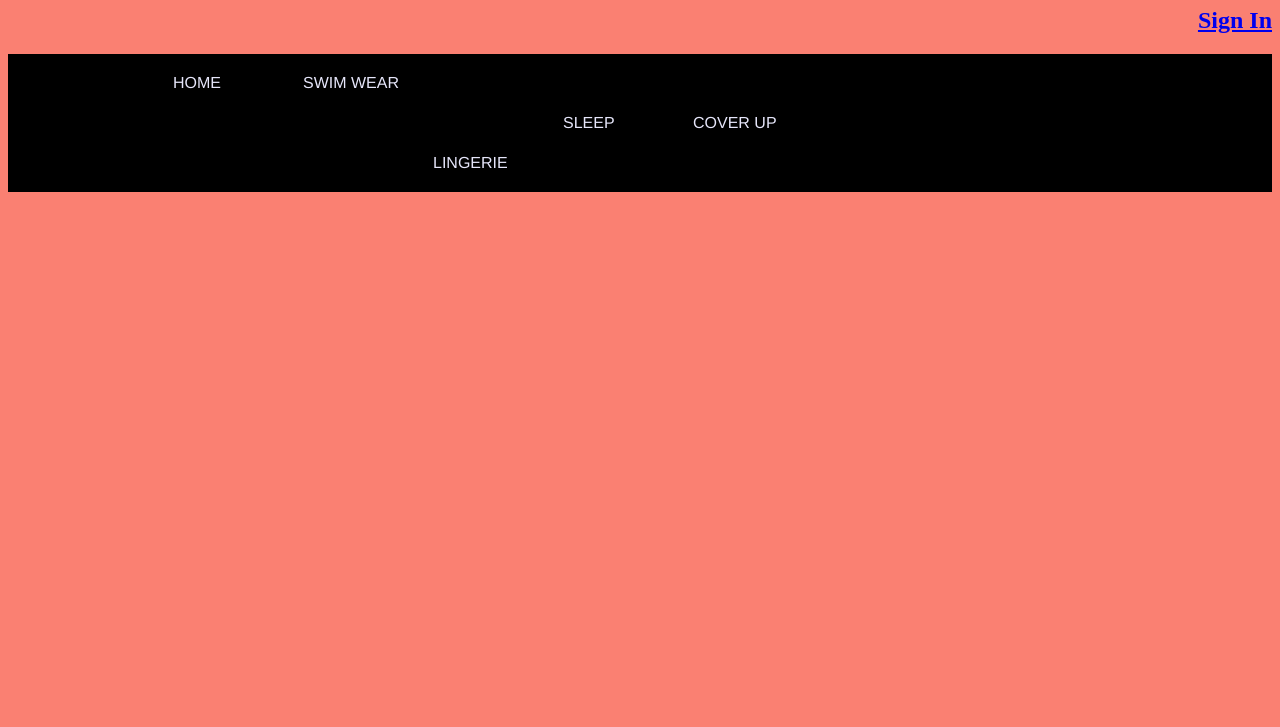
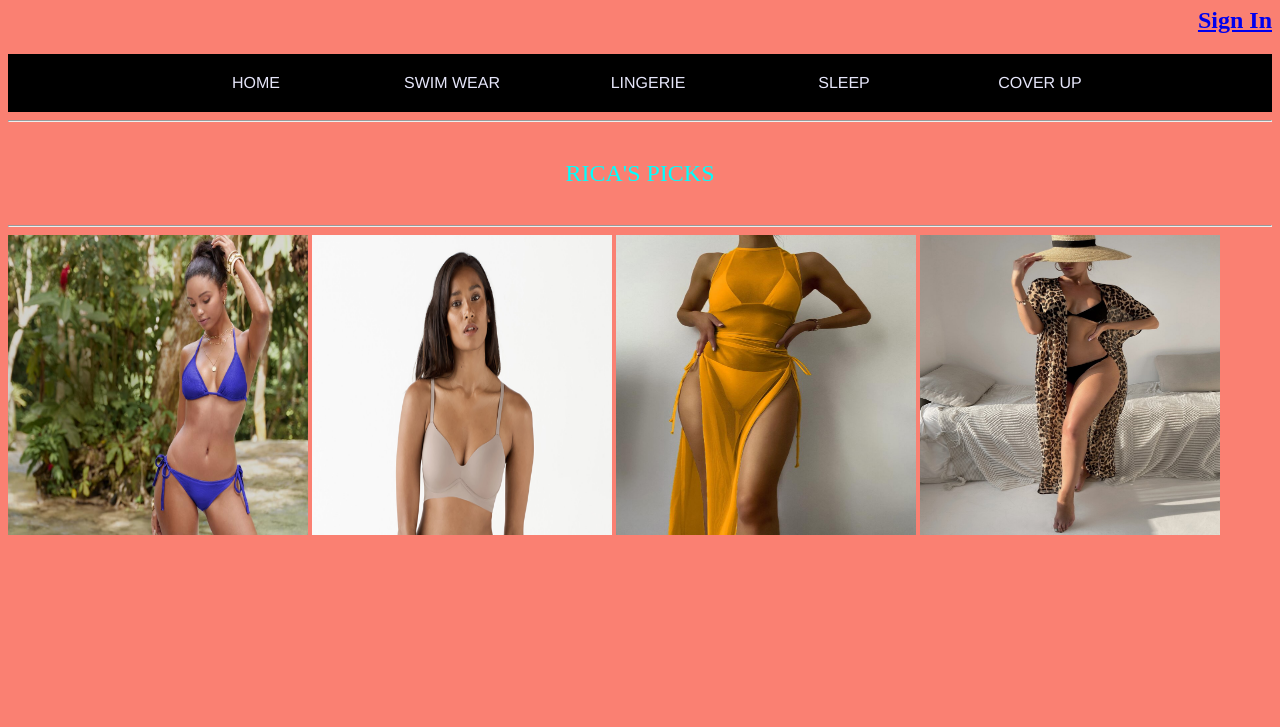
Before and after one commit to Rica27/Website-Project-1, a plain HTML site: page home.html in a window 1280 px wide. Shown: the part 73-800 px from the top of the page. Drawn offline with Linux system fonts and the light colour scheme.

Commit message:
Checkin4

```diff
--- a/home.html
+++ b/home.html
@@ -9,7 +9,7 @@
 <style>
 h1{
 text-align: center;
-color: lavender;
+color: aqua;
 }
 body{
     background-color: salmon;
@@ -48,16 +48,23 @@ float: left;
 nav a{
 width: 100px;
 display: block;
-padding: 20px 15px;
+padding: 20px 48px;
 text-decoration: lavender;
 font-family: 'Franklin Gothic Medium', 'Arial Narrow', Arial, sans-serif;
 color: lavender;
-text-align: justify;
+text-align: center;
 
 
 }
 
-
+P1{
+    text-align: center;
+    color: aqua;
+    display: block;
+    border: 5px;
+    padding: 30px;
+    font-size: x-large;
+}
 
 
 
@@ -73,7 +80,7 @@ text-align: justify;
    <nav>
 <ul>
 <li> <a href="">HOME</a></li>
-<li> <a href="">SWIM WEAR</li>
+<li> <a href="">SWIM WEAR</a></li>
 <li> <a href="">LINGERIE</a></li>
 <li> <a href="">SLEEP</a></li>
 <li> <a href="">COVER UP</a></li>
@@ -89,7 +96,15 @@ text-align: justify;
 
    </nav>
 
+<hr>
+<P1>RICA'S PICKS</P1>
 
+<hr>
+
+<img src="Pick 1.jpeg" width="300" height="300">
+<img src="Pick 5.jpeg" width="300" height="300">
+<img src="Pick 7.jpeg" width="300" height="300">
+<img src="Pick 10.jpeg" width="300" height="300">
 
 
 
```
Also changed, not shown: SWIM WEAR.html (added, +33 -0 lines), Pick 1.jpeg (added), Pick 10.jpeg (added), Pick 11.jpeg (added), Pick 12.jpeg (added), Pick 2.jpeg (added), Pick 3.jpeg (added), Pick 4.jpeg (added), Pick 5.jpeg (added), Pick 6.jpeg (added), Pick 7.jpeg (added), Pick 8.jpeg (added), Pick 9.jpeg (added), 1 other file.
